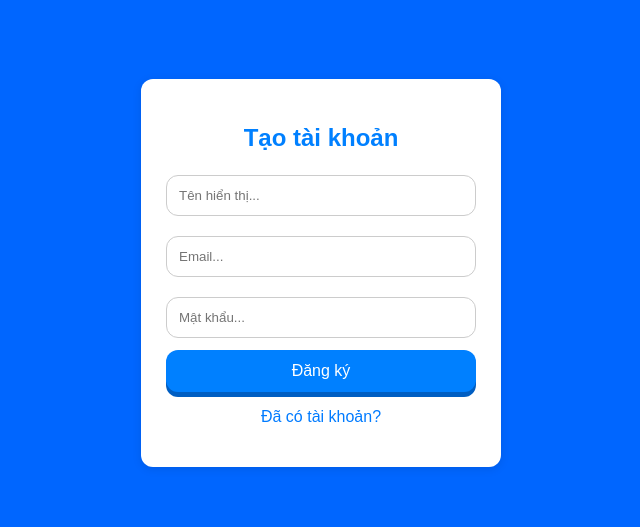
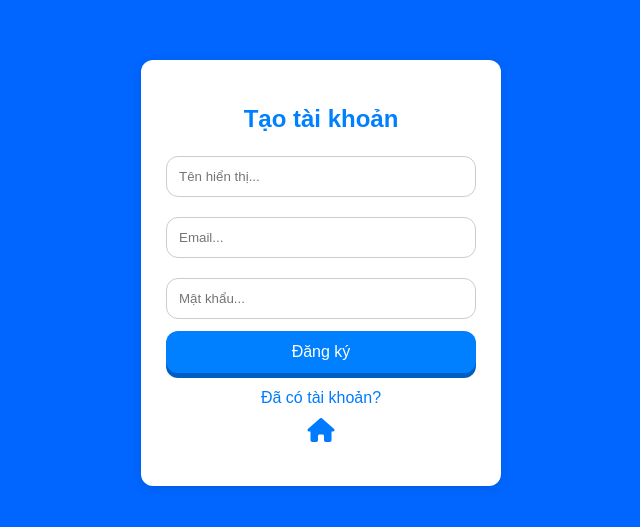
Before and after one commit to DucHuy0104/Chat-Socket, a website: page socket_chat/public/register.html in a window 1280 px wide. Shown: the part 127-654 px from the top of the page, without its empty margins (319-959 px from the left). Drawn offline with Linux system fonts and the light colour scheme.

Commit message:
Update register.html

```diff
--- a/socket_chat/public/register.html
+++ b/socket_chat/public/register.html
@@ -4,6 +4,7 @@
   <meta charset="UTF-8">
   <title>Đăng ký</title>
   <link rel="stylesheet" href="auth.css">
+  <link rel="stylesheet" href="https://cdnjs.cloudflare.com/ajax/libs/font-awesome/6.5.0/css/all.min.css">
 </head>
 
 <body class="auth-container">
@@ -18,7 +19,9 @@
     <button class="btn" onclick="register()">Đăng ký</button>
 
     <p class="switch-link">
-      <a href="login.html">Đã có tài khoản?</a>
+      <a href="login.html">Đã có tài khoản?</a><br>
+      <a href="index.html" style="display: inline-block; margin-top: 10px; font-size: 24px; color: #007bff;">
+    <i class="fa-solid fa-house"></i></a>
     </p>
 
     <div id="errorBox" class="error"></div>
```
